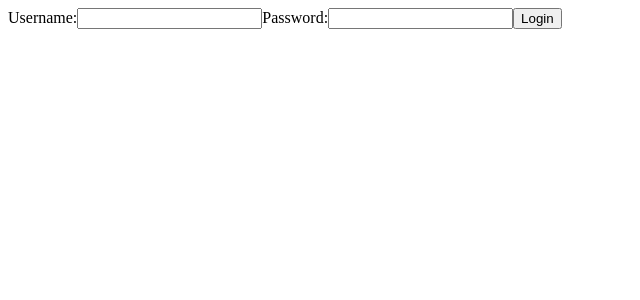
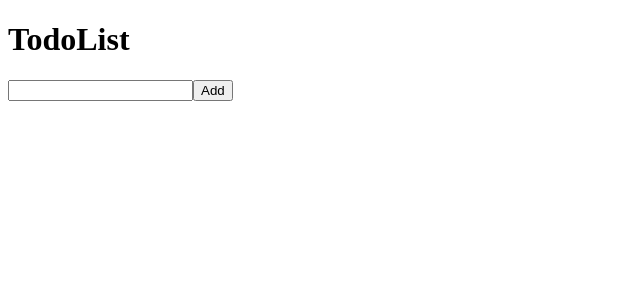
Before and after one commit to Antoniolabbate/COURSE-REACT, a React (Create React App) app in the folder exercise-1/: page / in a window 1280 px wide. Shown: the top 300 px of the page, without its empty margins (0-640 px from the left). Built offline with nearby package versions, Linux system fonts and the light colour scheme.

Commit message:
exercise 25

```diff
--- a/exercise-1/src/App.js
+++ b/exercise-1/src/App.js
@@ -1,12 +1,13 @@
 import React from 'react';
 // import InteractiveWelcome from './InteractiveWelcome';
 // import Login from './Login'
-import UnControlledLogin from './UnControlledLogin';
+// import UnControlledLogin from './UnControlledLogin';
+import TodoList from './TodoList';
  function App(){
   return(
     <>
+    <TodoList/>
 
-      <UnControlledLogin/>
       </>
   )
  }
--- /dev/null
+++ b/exercise-1/src/TodoList.jsx
@@ -0,0 +1,32 @@
+import { useState } from "react";
+function TodoList() {
+    const [list, setList] = useState([]);
+    const [input, setInput] = useState("");
+    const addTodo = (todo) => {
+        const newTodo = {
+            id: Math.random(),
+            todo: todo,
+        };
+        setList([...list, newTodo])
+        //clear input boxe
+        setInput("")
+    }
+    return(
+        <div>
+            <h1>TodoList</h1>
+            <input type="text"  value={input} onChange={(e) => setInput(e.target.value)}/>
+            <button onClick={() => addTodo(input)}>Add</button>
+            <ul>
+                {list.map((todo) => (
+                    <li key={todo.id}>
+                        {todo.todo}
+                        </li>
+                ))}
+
+            </ul>
+        </div>
+    )
+}
+
+
+export default TodoList;
--- a/exercise-1/src/UnControlledLogin.jsx
+++ b/exercise-1/src/UnControlledLogin.jsx
@@ -1,27 +1,27 @@
-import { useRef, useEffect } from "react";
+// import { useRef, useEffect } from "react";
 
-function UnControlledLogin(){
-    function handleLogin(event){
-        event.preventDefault();
-        const username = event.target.username.value;
-        const password = event.target.password.value;
-        console.log({username, password})
-    }
+// function UnControlledLogin(){
+//     function handleLogin(event){
+//         event.preventDefault();
+//         const username = event.target.username.value;
+//         const password = event.target.password.value;
+//         console.log({username, password})
+//     }
 
-    return (
-        <form onSubmit={handleLogin}>
-          <label>
-            Username:
-            <input type="text" name="username"/>
-          </label>
-          <label>
-            Password:
-            <input type="password" name="password" />
-          </label>
-          <button type="submit">
-            Login
-          </button>
-        </form>
-      );
-}
-export default UnControlledLogin;
+//     return (
+//         <form onSubmit={handleLogin}>
+//           <label>
+//             Username:
+//             <input type="text" name="username"/>
+//           </label>
+//           <label>
+//             Password:
+//             <input type="password" name="password" />
+//           </label>
+//           <button type="submit">
+//             Login
+//           </button>
+//         </form>
+//       );
+// }
+// export default UnControlledLogin;
```
Also changed, not shown: exercise-1/src/Welcome.jsx (+9 -9 lines).
